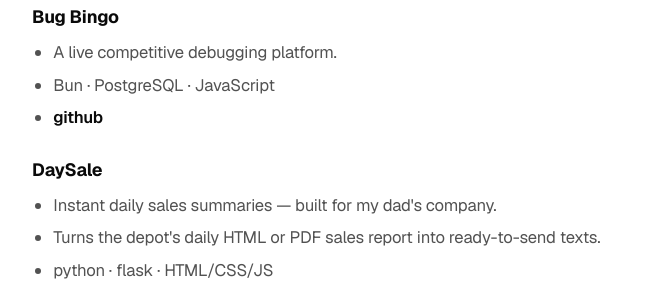
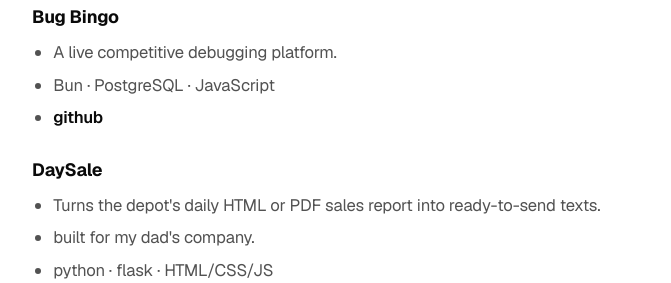
Before and after one commit to charanreddy-git/portfolio, a plain HTML site: page index.html in a window 1280 px wide. Shown: the part 517-800 px from the top of the page, without its empty margins (304-975 px from the left). Drawn offline with nearby package versions, Linux system fonts and the light colour scheme.

Commit message:
Simplify DaySale description

```diff
--- a/index.html
+++ b/index.html
@@ -546,8 +546,8 @@
             <li>
               <span class="project-name">DaySale</span>
               <ul>
-                <li>Instant daily sales summaries — built for my dad's company.</li>
                 <li>Turns the depot's daily HTML or PDF sales report into ready-to-send texts.</li>
+                <li>built for my dad's company.</li>
                 <li>python · flask · HTML/CSS/JS</li>
                 <li><a href="https://github.com/charanreddy-git/daysale" target="_blank" rel="noopener noreferrer">github</a></li>
               </ul>
```
